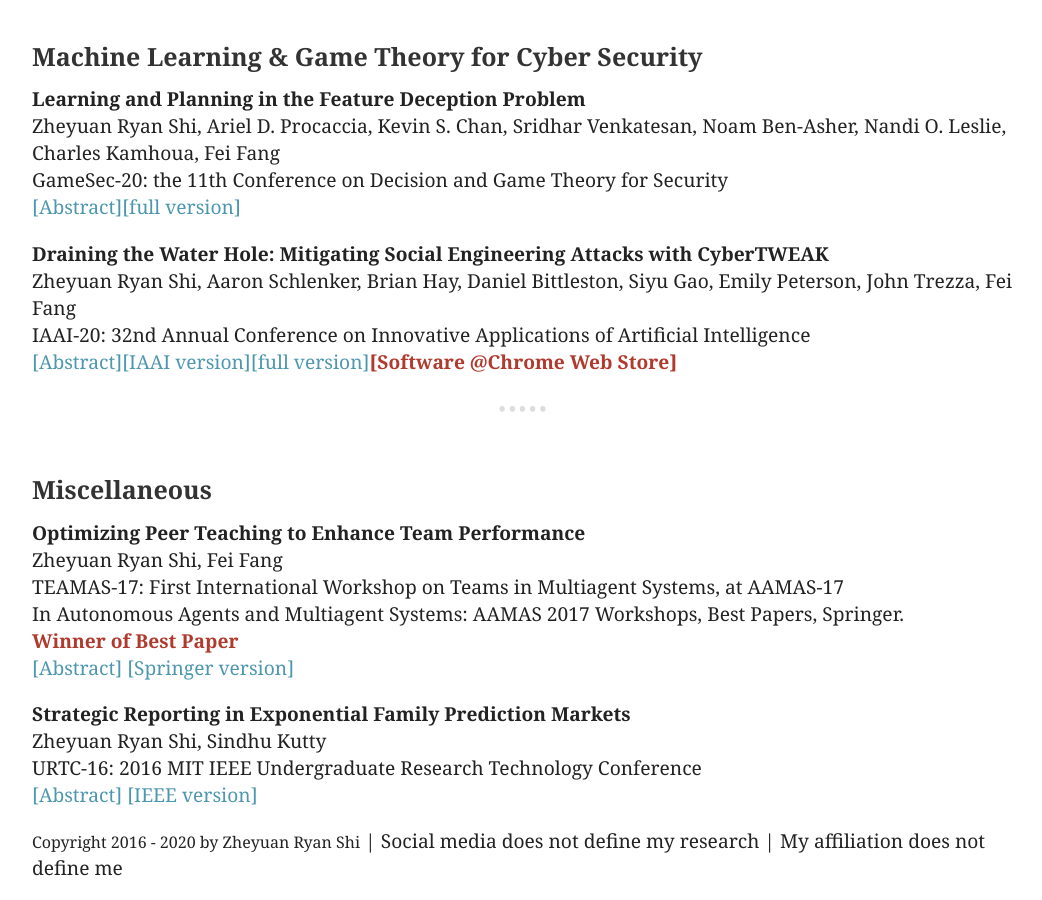
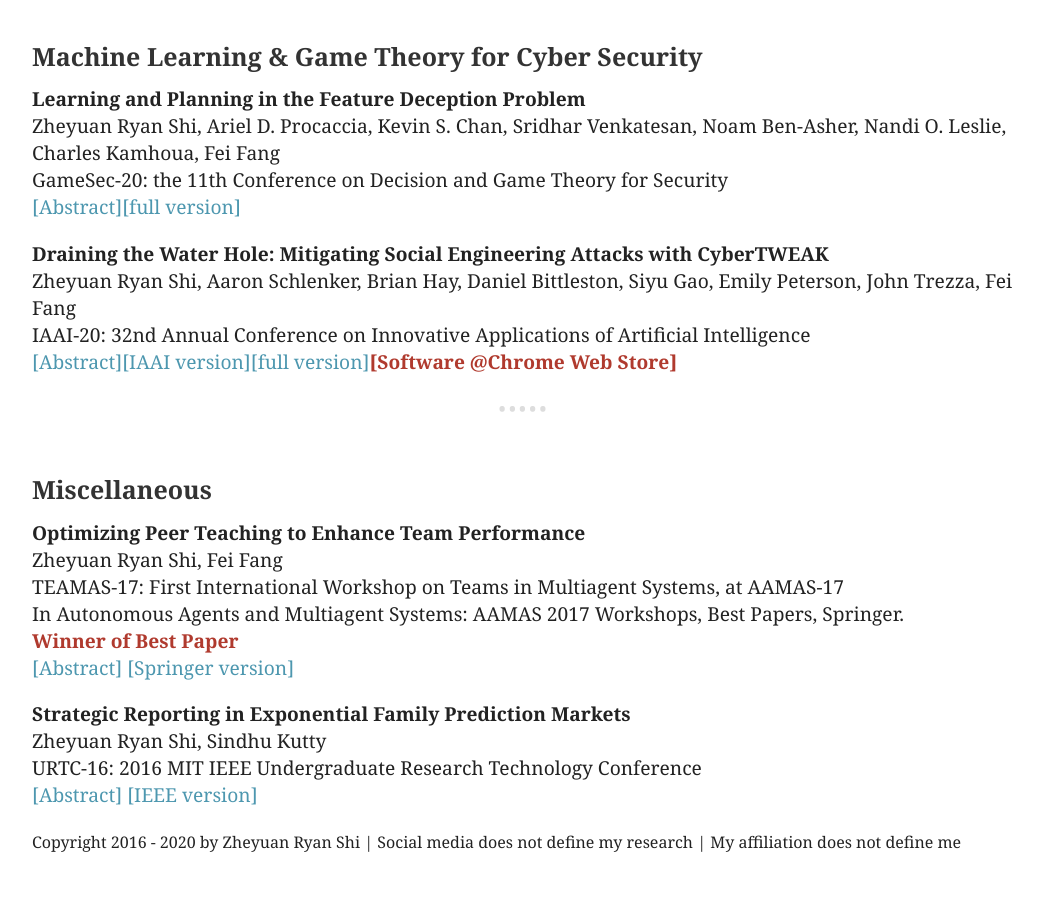
Before and after one commit to ryanzshi/ryanzshi.github.io, a Jekyll site: the page built from index.md, in a window 1280 px wide and 900 px high, scrolled down 2000 px. Shown: the whole window, without its empty margins (116-1158 px from the left). Built offline with Jekyll 4.4.1, drawn with Linux system fonts in a browser that asks for light colours; after the commit the page ends 2873 px from its top, so only the background shows below that.

```diff
--- a/index.md
+++ b/index.md
@@ -212,5 +212,5 @@ URTC-16: 2016 MIT IEEE Undergraduate Research Technology Conference
 
 
 <footer>
-<p><small>Copyright 2016 - {{site.time | date:"%Y"}} by Zheyuan Ryan Shi</small> | Social media does not define my research | My affiliation does not define me </p>
+<p><small>Copyright 2016 - {{site.time | date:"%Y"}} by Zheyuan Ryan Shi | Social media does not define my research | My affiliation does not define me </small></p>
 </footer>
```
